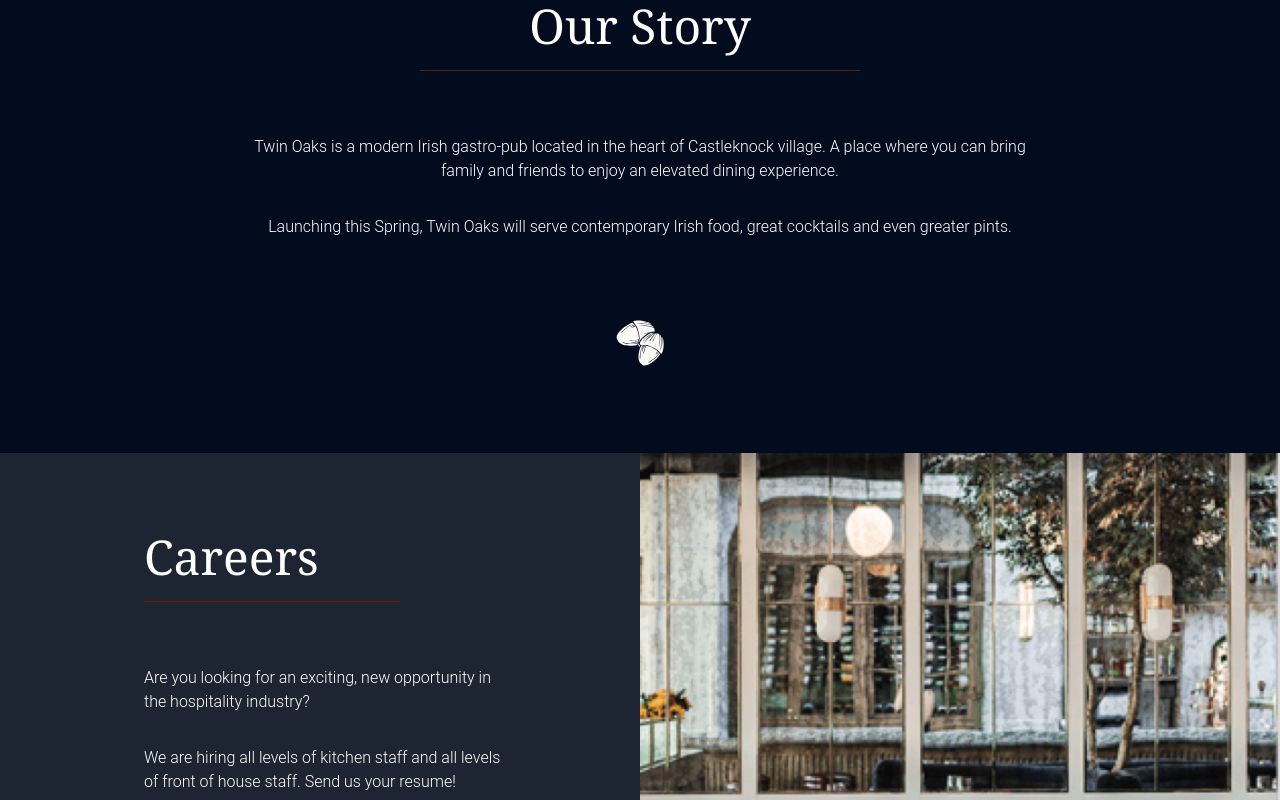
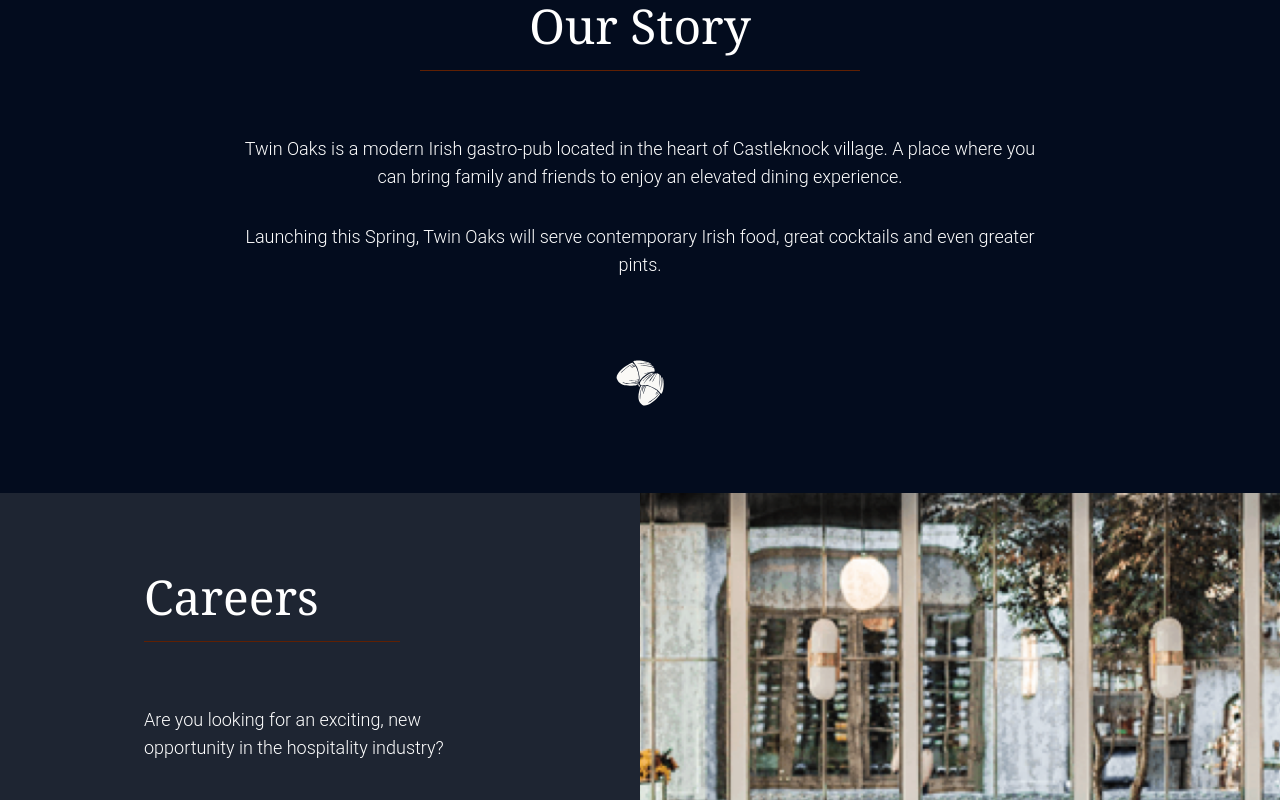
Before and after one commit to vithushan19/twin-oaks-landing, a Next.js app: page / in a window 1280 px wide. Shown: the part 820-1620 px from the top of the page. Built offline with nearby package versions, Linux system fonts and the light colour scheme.

Commit message:
feat: change text size

```diff
--- a/src/pages/index.tsx
+++ b/src/pages/index.tsx
@@ -65,12 +65,12 @@
       <div className='font-divlayfair flex w-full flex-col items-center bg-navyBlue px-16 text-center text-white sm:px-60'>
         <p className='mb-5 mt-20 font-playfair text-5xl'>Our Story</p>
         <div className='mb-16 h-px w-full bg-brown sm:w-110' />
-        <p className='mb-8 font-roboto font-light'>
+        <p className='mb-8 font-roboto text-lg font-light'>
           Twin Oaks is a modern Irish gastro-pub located in the heart of
           Castleknock village. A place where you can bring family and friends to
           enjoy an elevated dining experience.
         </p>
-        <p className='mb-20 font-roboto font-light'>
+        <p className='mb-20 font-roboto text-lg font-light'>
           Launching this Spring, Twin Oaks will serve contemporary Irish food,
           great cocktails and even greater pints.
         </p>
@@ -84,11 +84,11 @@
           <p className='mt-20 mb-5 font-playfair text-5xl'>Careers</p>
 
           <div className='mb-16 h-px w-64 bg-brown' />
-          <p className='mb-8 font-roboto text-base font-light'>
+          <p className='mb-8 font-roboto text-lg font-light'>
             Are you looking for an exciting, new opportunity in the hospitality
             industry?
           </p>
-          <p className='font-roboto text-base font-light'>
+          <p className='font-roboto text-lg font-light'>
             We are hiring all levels of kitchen staff and all levels of front of
             house staff. Send us your resume!
           </p>
```
